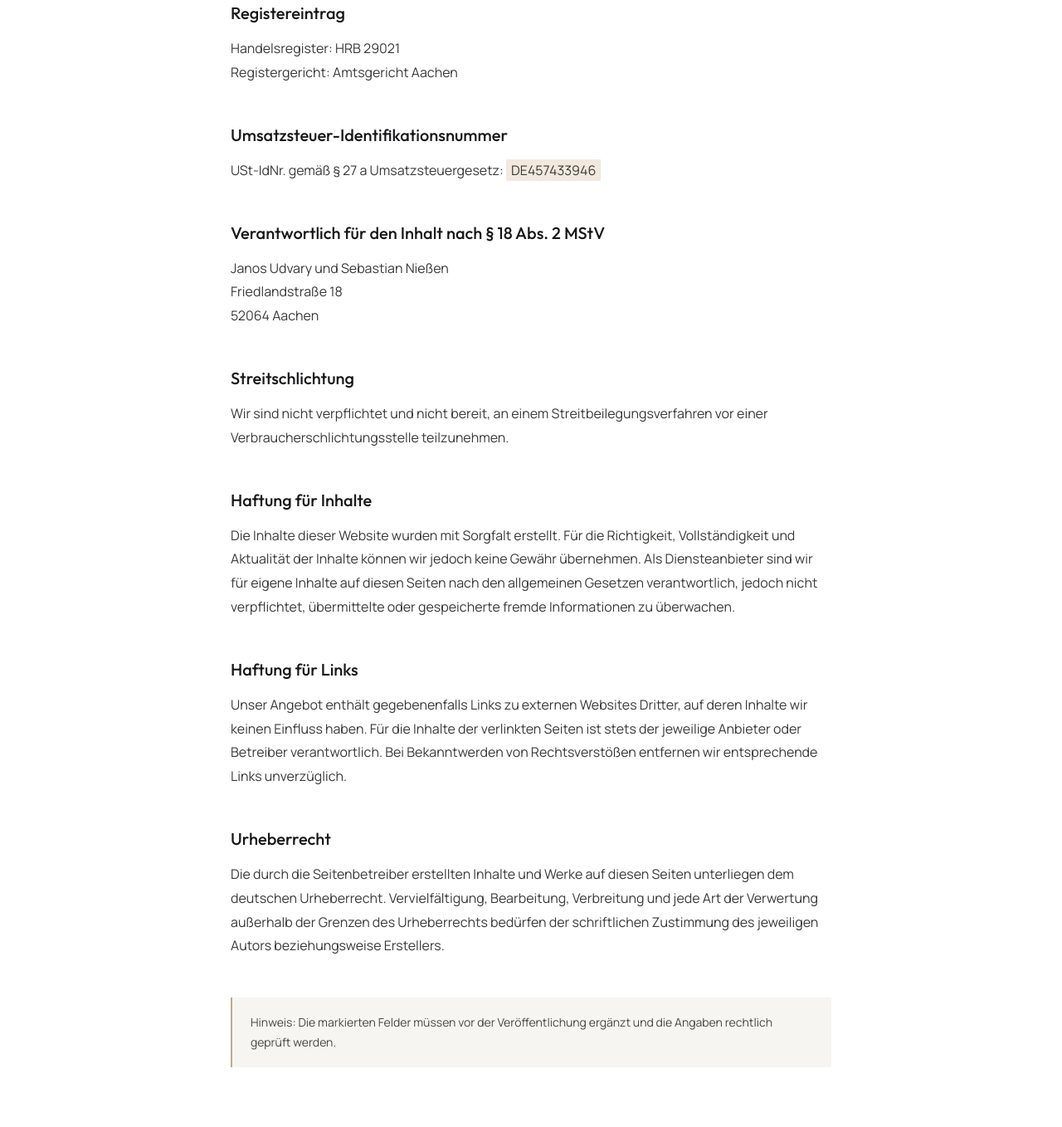
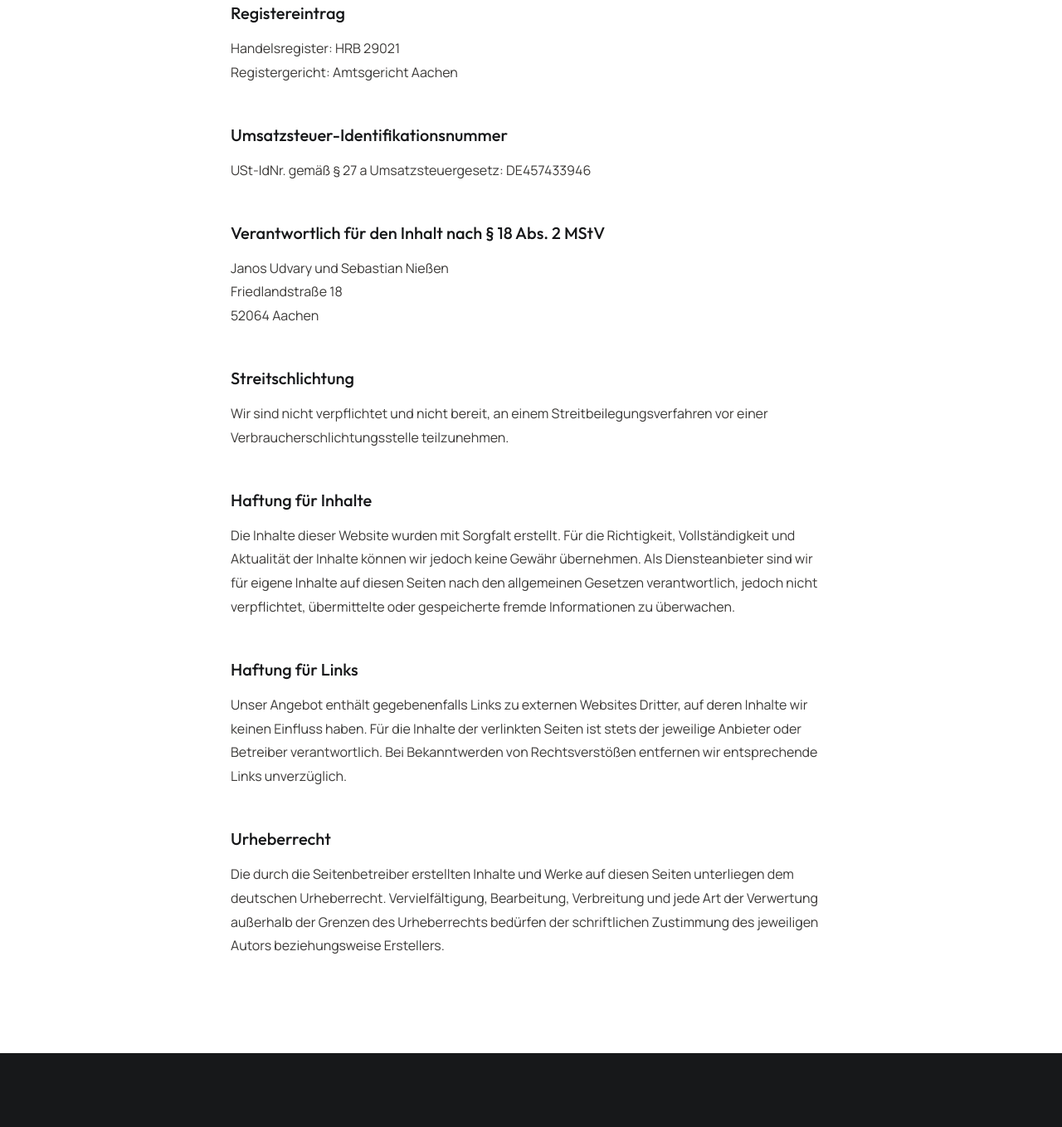
Before and after one commit to UNvia-GmbH/unvia-website, a plain HTML site: page impressum.html in a window 1280 px wide. Shown: the part 822-2180 px from the top of the page at 83% size. Drawn offline with Linux system fonts and the light colour scheme.

Commit message:
Update impressum.html

```diff
--- a/impressum.html
+++ b/impressum.html
@@ -90,7 +90,7 @@
       </section>
       <section>
         <h2 style="margin:0 0 16px;font-family:Outfit,sans-serif;font-weight:500;font-size:20px">Umsatzsteuer-Identifikationsnummer</h2>
-        <p style="margin:0;font-size:16px;line-height:1.8;color:#3C3A38">USt-IdNr. gemäß § 27 a Umsatzsteuergesetz: <span style="background:#F1E9DE;padding:2px 6px">DE457433946</span></p>
+        <p style="margin:0;font-size:16px;line-height:1.8;color:#3C3A38">USt-IdNr. gemäß § 27 a Umsatzsteuergesetz: DE457433946</p>
       </section>
       <section>
         <h2 style="margin:0 0 16px;font-family:Outfit,sans-serif;font-weight:500;font-size:20px">Verantwortlich für den Inhalt nach § 18 Abs. 2 MStV</h2>
@@ -111,9 +111,6 @@
       <section>
         <h2 style="margin:0 0 16px;font-family:Outfit,sans-serif;font-weight:500;font-size:20px">Urheberrecht</h2>
         <p style="margin:0;font-size:16px;line-height:1.8;color:#3C3A38">Die durch die Seitenbetreiber erstellten Inhalte und Werke auf diesen Seiten unterliegen dem deutschen Urheberrecht. Vervielfältigung, Bearbeitung, Verbreitung und jede Art der Verwertung außerhalb der Grenzen des Urheberrechts bedürfen der schriftlichen Zustimmung des jeweiligen Autors beziehungsweise Erstellers.</p>
-      </section>
-      <section style="border-left:2px solid #C0A98B;padding:18px 22px;background:#F7F5F1">
-        <p style="margin:0;font-size:14px;line-height:1.7;color:#4A4845">Hinweis: Die markierten Felder müssen vor der Veröffentlichung ergänzt und die Angaben rechtlich geprüft werden.</p>
       </section>
     </div>
   </div>
```
